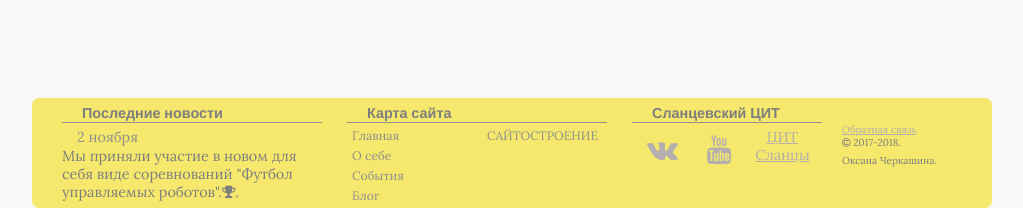
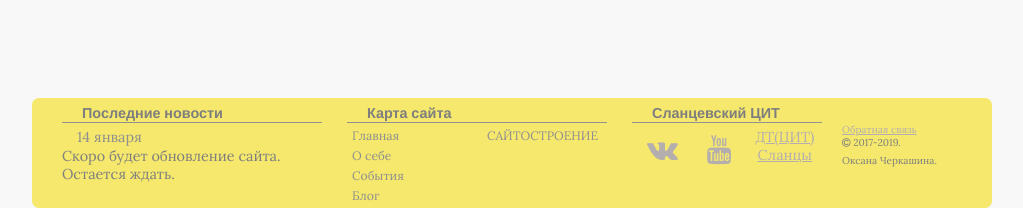
Before and after one commit to burik84/okbur, a plain HTML site: page events.html in a window 1280 px wide. Shown: the part 914-1122 px from the top of the page, without its empty margins (128-1151 px from the left). Drawn offline with nearby package versions, Linux system fonts and the light colour scheme.

Commit message:
Обновил странички с информацией

```diff
--- a/events.html
+++ b/events.html
@@ -7,9 +7,15 @@
 	<meta name="Keywords" content="Черкашина Оксана Владимировна, Сланцевский ЦИТ, город Сланцы, Центр информационных технологий, ЦИТ города Сланцы">
 
 	<title>Оксана Черкашина</title>
+	<!-- Вставка фавиконки. Сгенерировано в https://realfavicongenerator.net -->
+	<link rel="apple-touch-icon" sizes="180x180" href="images/favicon/apple-touch-icon.png">
+	<link rel="icon" type="image/png" sizes="32x32" href="images/favicon/favicon-32x32.png">
+	<link rel="icon" type="image/png" sizes="16x16" href="images/favicon/favicon-16x16.png">
+	<link rel="manifest" href="images/favicon/site.webmanifest">
+	<link rel="mask-icon" href="images/favicon/safari-pinned-tab.svg" color="#5bbad5">
+	<meta name="msapplication-TileColor" content="#da532c">
+	<meta name="theme-color" content="#ffffff">
 
-	<link rel="icon" href="favicon.ico" type="image/x-icon">
-	<link rel="shortcut icon" href="favicon.ico" type="image/x-icon">
 	<link href="style/base_styles.css" rel="stylesheet" type="text/css">
 	<link href="style/font-awesome.min.css" rel="stylesheet" type="text/css">
 	<link href="style/forms.css" rel="stylesheet" type="text/css" media="screen">
@@ -97,9 +103,9 @@
 
 			<div id="news_footer">
 				<h4>Последние новости</h4>
-				<time datetime="2018-11-02">2 ноября</time>
+				<time datetime="2019-01-14">14 января</time>
 				<p>
-					Мы приняли участие в новом для себя виде соревнований "Футбол управляемых роботов".<span class="fa fa-trophy"></span>.
+					Скоро будет обновление сайта. Остается ждать.
 				</p>
 			</div>
 			<div id="sitemap">
@@ -117,12 +123,12 @@
 			</div>
 			<div id="social">
 				<h4>Сланцевский ЦИТ</h4>
-				<a href="https://vk.com/centrcit" class="social-icon" target="_blank"><span class="fa fa-vk fa-2x"></span></a>
+				<a href="https://vk.com/domtvor1" class="social-icon" target="_blank"><span class="fa fa-vk fa-2x"></span></a>
 				<!--					<img src="images/vk.png" style="width: 100%"  alt="Иконка Вконтакте"></a>-->
 				<a href="https://www.youtube.com/channel/UCRwlVK2dtaUd5x9D1y0P3vQ" class="social-icon" target="_blank"><span class="fa fa-youtube fa-2x" aria-hidden="true"></span></a>
 				<!--			  <img src="images/youtube.png" style="width: 150%"  alt="Иконка YouTube"></a>-->
 				<div id="ccit">
-					<a href="http://slc.lokos.net/cit/" target="_blank">ЦИТ</a><br>
+					<a href="http://slc.lokos.net/cit/" target="_blank">ДТ(ЦИТ)</a><br>
 					<a href="http://slc.lokos.net/cit/" target="_blank">Сланцы</a>
 				</div>
 				<!--			  <img src="images/ccit.png"  alt="Иконка Сланцевский ЦИТ" width="50" height="40" id="ccit"></a>-->
@@ -130,7 +136,7 @@
 			<div id="footer-logo">
 				<!-- <a href="feedback.html">Обратная связь</a> -->
 				<a href="mailto:ms.oksana2811@mail.ru?subject=Обратная%20связь%20с%20okbur.ru&amp;cc=burik84@list.ru">Обратная связь</a>
-				<p><span class="fa fa-copyright"></span> 2017-2018.</p>
+				<p><span class="fa fa-copyright"></span> 2017-2019.</p>
 				<p> Оксана Черкашина.</p>
 			</div>
 		</footer>
```
Also changed, not shown: aboutme.html (+13 -7 lines), eventsarchive.html (+13 -7 lines), index.html (+14 -7 lines), inthework.html (+13 -7 lines), sitebuilding.html (+13 -7 lines).
